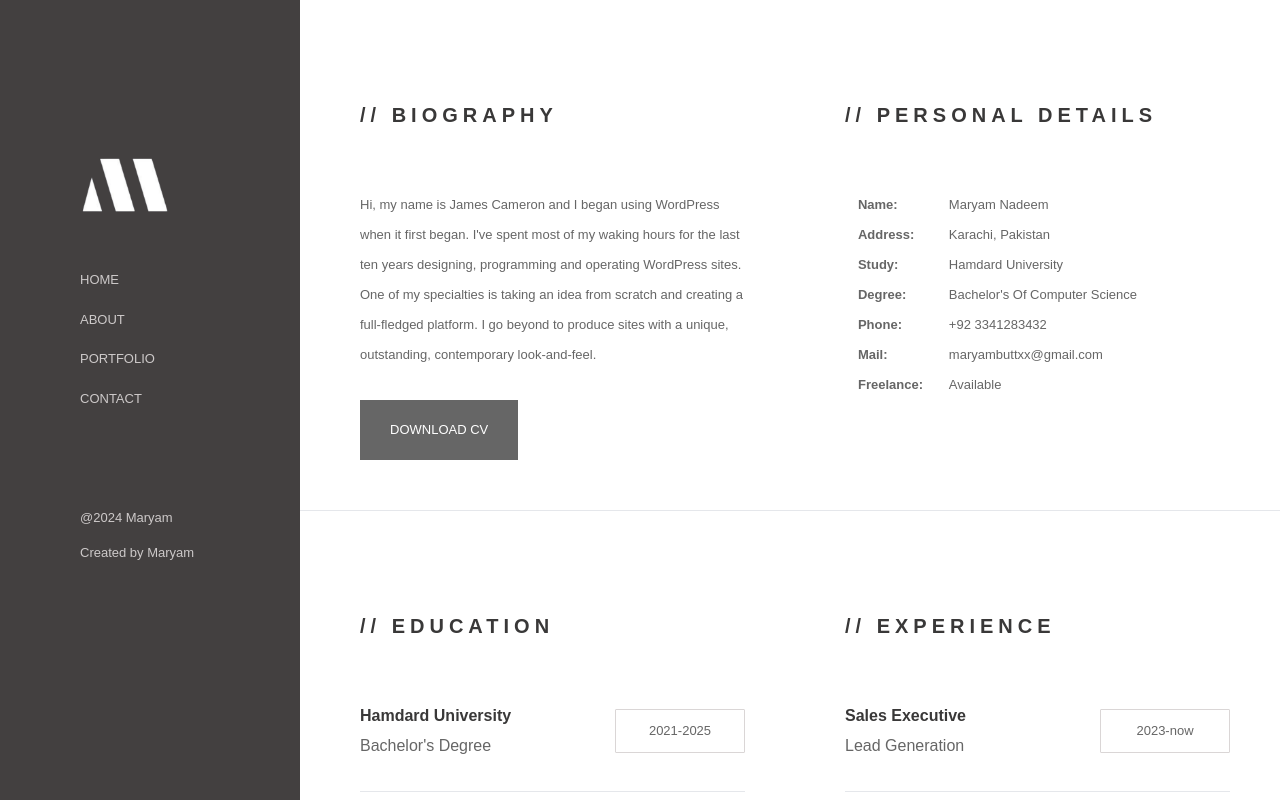
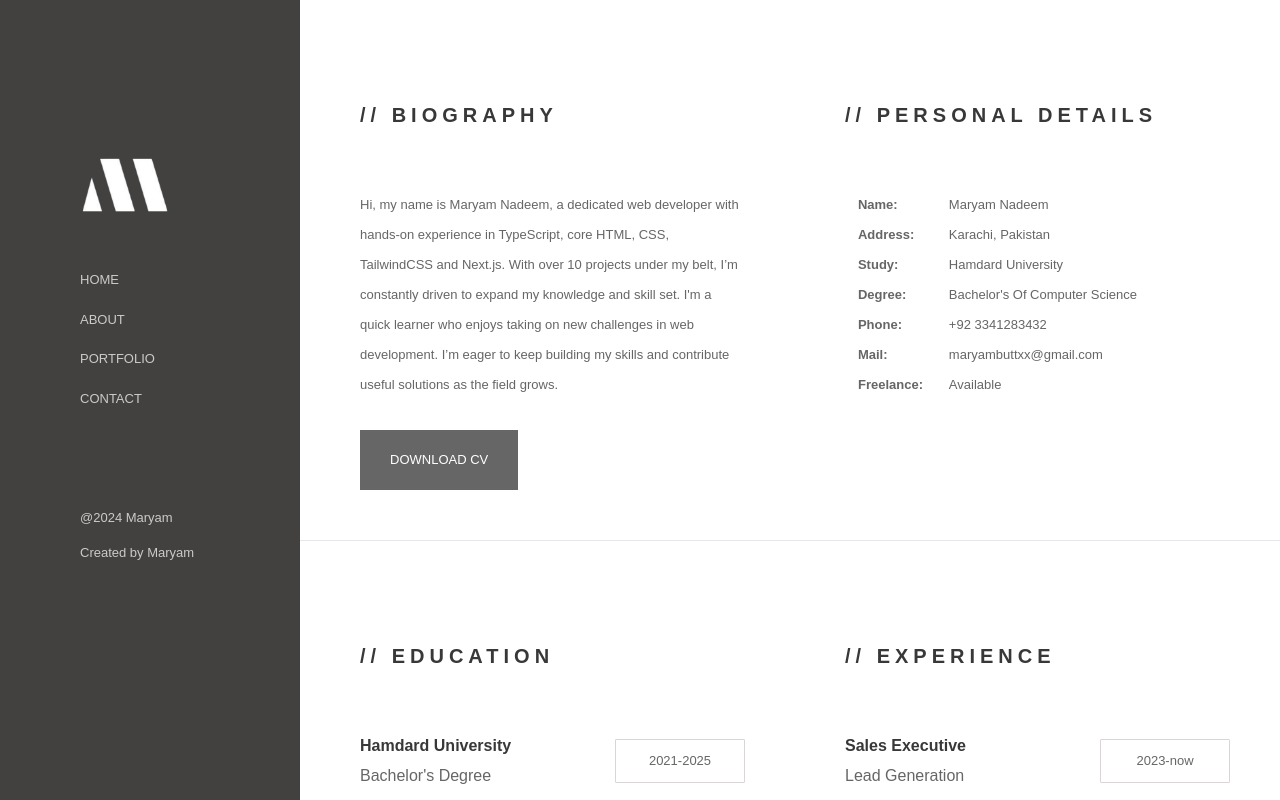
Before and after one commit to maryumxx/personal-portfolio, a Next.js app: page /about in a window 1280 px wide. Shown: the top 800 px of the page. Built offline with nearby package versions, Linux system fonts and the light colour scheme.

Commit message:
sixth commit

```diff
--- a/src/app/about/page.tsx
+++ b/src/app/about/page.tsx
@@ -10,12 +10,7 @@ export default function About() {
           <div className={styles.section1}>
             <h2 className={styles.h2}>{`// BIOGRAPHY`}</h2>
             <p>
-              Hi, my name is James Cameron and I began using WordPress when it
-              first began. {`I've`} spent most of my waking hours for the last
-              ten years designing, programming and operating WordPress sites.
-              One of my specialties is taking an idea from scratch and creating
-              a full-fledged platform. I go beyond to produce sites with a
-              unique, outstanding, contemporary look-and-feel.
+              Hi, my name is Maryam Nadeem, a dedicated web developer with hands-on experience in TypeScript, core HTML, CSS, TailwindCSS and Next.js. With over 10 projects under my belt, I’m constantly driven to expand my knowledge and skill set. I'm a quick learner who enjoys taking on new challenges in web development. I’m eager to keep building my skills and contribute useful solutions as the field grows.
             </p>
             <a href="resume.pdf" download>
             <button className={styles.button}>DOWNLOAD CV</button>
```
